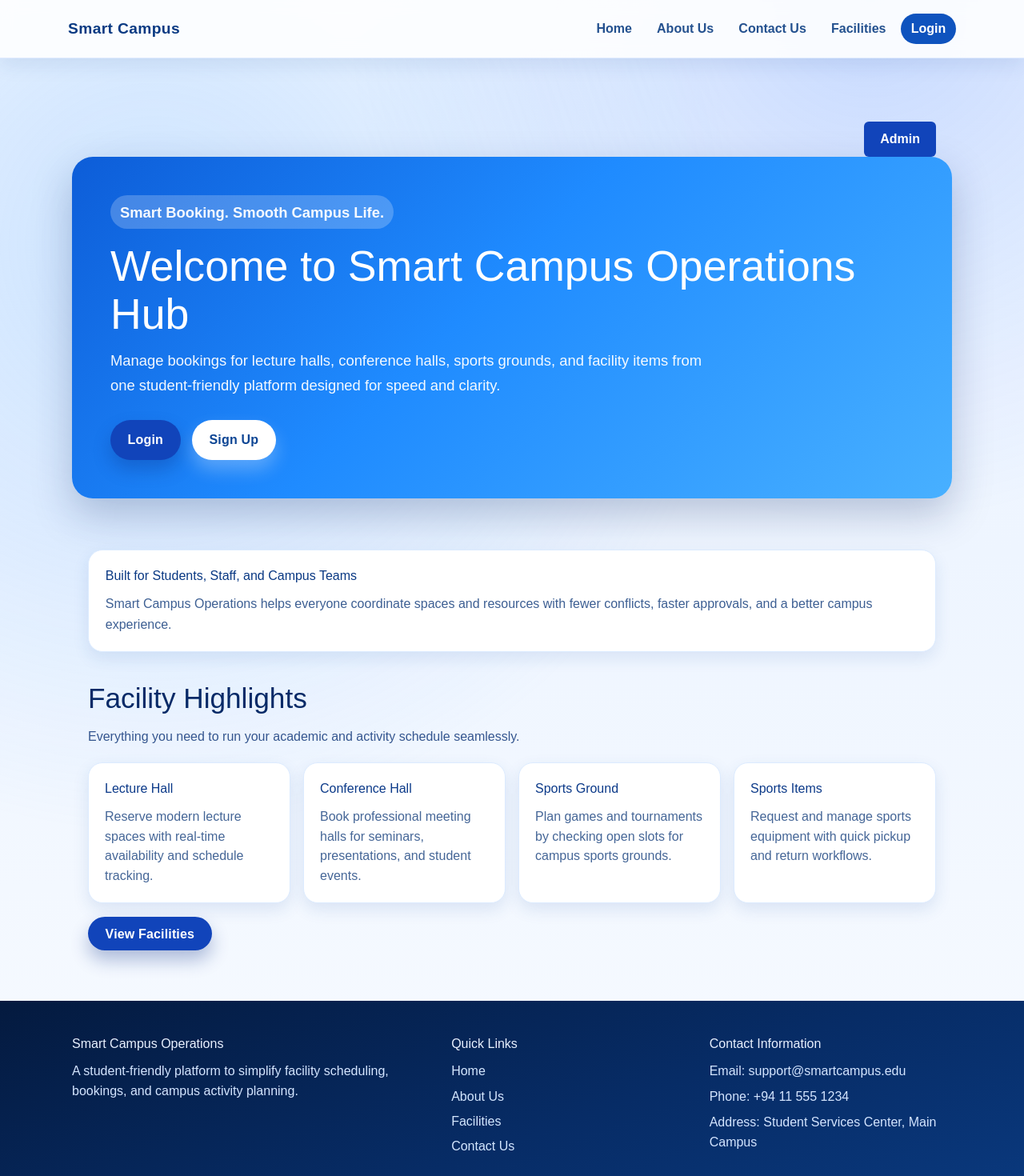
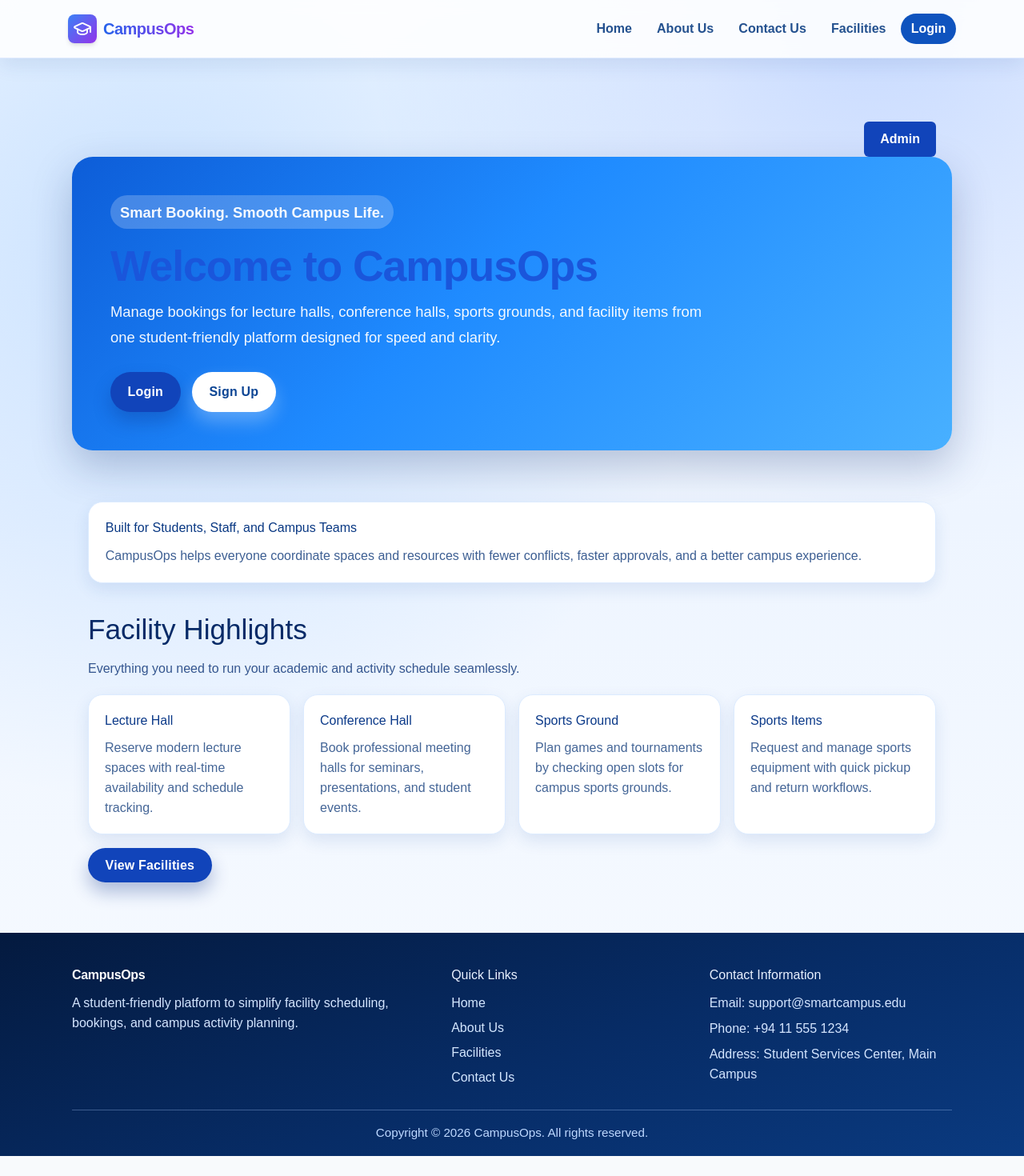
Before and after one commit to BanulaBinath/Smart-Campus-Operations, a React (Create React App) app in the folder frontend/: page / in a window 1280 px wide. Shown: the top 1470 px of the page at 80% size. After the commit the page ends 1445 px from the top, so only its background shows below. Built offline with nearby package versions, Linux system fonts and the light colour scheme; no server answers.

Commit message:
Upadte the CampusOps logo

```diff
--- a/frontend/public/index.html
+++ b/frontend/public/index.html
@@ -24,7 +24,7 @@
       work correctly both with client-side routing and a non-root public URL.
       Learn how to configure a non-root public URL by running `npm run build`.
     -->
-    <title>Smart Campus</title>
+    <title>CampusOps</title>
   </head>
   <body>
     <noscript>You need to enable JavaScript to run this app.</noscript>
--- a/frontend/src/Components/admin/sidebar.js
+++ b/frontend/src/Components/admin/sidebar.js
@@ -12,10 +12,10 @@ function Sidebar() {
   return (
     <aside className="admin-sidebar">
       <div className="sidebar-brand">
-        <div className="brand-mark">SC</div>
+        <div className="brand-mark" style={{ background: 'linear-gradient(135deg, #3b82f6, #9333ea)' }}>CO</div>
         <div>
           <p className="brand-kicker">Admin Panel</p>
-          <h1>Smart Campus Admin</h1>
+          <h1 style={{ fontWeight: '800', letterSpacing: '-0.05em' }}>CampusOps</h1>
         </div>
       </div>
 
--- a/frontend/src/Components/home/footer.js
+++ b/frontend/src/Components/home/footer.js
@@ -6,7 +6,7 @@ function Footer() {
     <footer className="footer" id="contact">
       <div className="footer-grid">
         <div>
-          <h3>Smart Campus Operations</h3>
+          <h3 style={{ fontWeight: '800', letterSpacing: '-0.02em', color: '#fff' }}>CampusOps</h3>
           <p>
             A student-friendly platform to simplify facility scheduling, bookings, and campus activity planning.
           </p>
@@ -31,7 +31,7 @@ function Footer() {
       </div>
 
       <div className="footer-bottom">
-        <p>Copyright 2026 Smart Campus Operations. All rights reserved.</p>
+        <p>Copyright &copy; {new Date().getFullYear()} CampusOps. All rights reserved.</p>
       </div>
     </footer>
   );
--- a/frontend/src/Components/home/home.js
+++ b/frontend/src/Components/home/home.js
@@ -39,7 +39,7 @@ function Home() {
 
         <div className="hero-content">
           <p className="hero-tag">Smart Booking. Smooth Campus Life.</p>
-          <h1>Welcome to Smart Campus Operations Hub</h1>
+          <h1 style={{ fontWeight: '900', letterSpacing: '-0.02em', color: '#1a56db' }}>Welcome to CampusOps</h1>
 
           <p>
             Manage bookings for lecture halls, conference halls, sports grounds, and facility items
@@ -57,7 +57,7 @@ function Home() {
         <div className="about-inner">
           <h2>Built for Students, Staff, and Campus Teams</h2>
           <p>
-            Smart Campus Operations helps everyone coordinate spaces and resources with fewer
+            CampusOps helps everyone coordinate spaces and resources with fewer
             conflicts, faster approvals, and a better campus experience.
           </p>
         </div>
--- a/frontend/src/Components/home/nav.js
+++ b/frontend/src/Components/home/nav.js
@@ -1,12 +1,18 @@
 import React from 'react';
 import { Link } from 'react-router-dom';
+import { GraduationCap } from 'lucide-react';
 import './nav.css';
 
 function Nav() {
   return (
     <header className="nav-wrapper">
       <nav className="nav-inner">
-        <Link to="/" className="brand">Smart Campus</Link>
+        <Link to="/" className="brand flex items-center gap-2" style={{ textDecoration: 'none' }}>
+          <div className="flex items-center justify-center bg-gradient-to-br from-blue-500 to-purple-600 rounded-lg p-1.5 shadow-md">
+            <GraduationCap size={24} className="text-white" />
+          </div>
+          <span className="text-xl font-extrabold tracking-tight bg-clip-text text-transparent bg-gradient-to-r from-blue-600 to-purple-600 m-0">CampusOps</span>
+        </Link>
         <div className="nav-links">
           <Link to="/">Home</Link>
           <a href="/#about">About Us</a>
--- a/frontend/src/Components/home/signUp.js
+++ b/frontend/src/Components/home/signUp.js
@@ -64,8 +64,8 @@ function SignUp() {
       <Nav />
       <main className="signup-main" id="about">
         <section className="signup-card">
-          <h1>Create Your Account</h1>
-          <p>Join Smart Campus Operations and start booking facilities in seconds.</p>
+          <h1 style={{ fontWeight: '800', letterSpacing: '-0.02em', color: '#1a56db' }}>Create Your Account</h1>
+          <p>Join CampusOps and start booking facilities in seconds.</p>
 
           {error && <div className="mb-4 text-sm font-medium text-red-600 bg-red-50 p-3 rounded-lg border border-red-100">{error}</div>}
           {success && <div className="mb-4 text-sm font-medium text-green-600 bg-green-50 p-3 rounded-lg border border-green-100">{success}</div>}
--- a/frontend/src/Components/layout/Sidebar.jsx
+++ b/frontend/src/Components/layout/Sidebar.jsx
@@ -39,9 +39,11 @@ const Sidebar = () => {
   return (
     <div className="fixed left-0 top-0 hidden h-full w-[240px] flex-col bg-[var(--color-sidebar-bg)] text-[var(--color-sidebar-text)] md:flex shadow-xl z-40">
       {/* Logo Area */}
-      <div className="flex h-16 items-center justify-center border-b border-white/10 gap-2 font-bold px-4">
-        <GraduationCap size={28} className="text-white" />
-        <span className="text-xl text-white tracking-wide">SmartCampus</span>
+      <div className="flex h-16 items-center justify-center border-b border-white/10 gap-2 px-4">
+        <div className="flex items-center justify-center bg-gradient-to-br from-blue-500 to-purple-600 rounded-lg p-1.5 shadow-md">
+          <GraduationCap size={24} className="text-white" />
+        </div>
+        <span className="text-xl font-extrabold tracking-tight bg-clip-text text-transparent bg-gradient-to-r from-blue-400 to-purple-400">CampusOps</span>
       </div>
 
       {/* Nav Links */}
--- a/frontend/src/pages/LoginPage.jsx
+++ b/frontend/src/pages/LoginPage.jsx
@@ -28,12 +28,12 @@ const LoginPage = () => {
     <div className="flex min-h-screen items-center justify-center bg-[var(--color-bg)] px-4">
       <div className="w-full max-w-md rounded-[12px] bg-[var(--color-surface)] p-8 shadow-[0_1px_3px_rgba(0,0,0,0.08),0_1px_2px_rgba(0,0,0,0.04)] text-center">
 
-        <div className="mx-auto mb-6 flex h-16 w-16 items-center justify-center rounded-full bg-[var(--color-primary-light)]">
-          <GraduationCap size={32} className="text-[var(--color-primary)]" />
+        <div className="mx-auto mb-6 flex h-16 w-16 items-center justify-center rounded-full bg-gradient-to-br from-blue-500 to-purple-600 shadow-md">
+          <GraduationCap size={32} className="text-white" />
         </div>
 
-        <h1 className="mb-2 text-2xl font-bold text-[var(--color-text)]">
-          Smart Campus Operations Hub
+        <h1 className="mb-2 text-2xl font-extrabold tracking-tight bg-clip-text text-transparent bg-gradient-to-r from-blue-600 to-purple-600">
+          CampusOps
         </h1>
 
         <p className="mb-8 text-[var(--color-text-muted)]">
```
